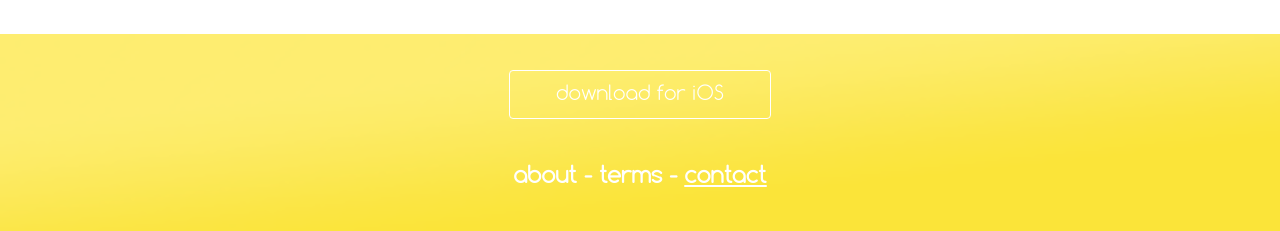
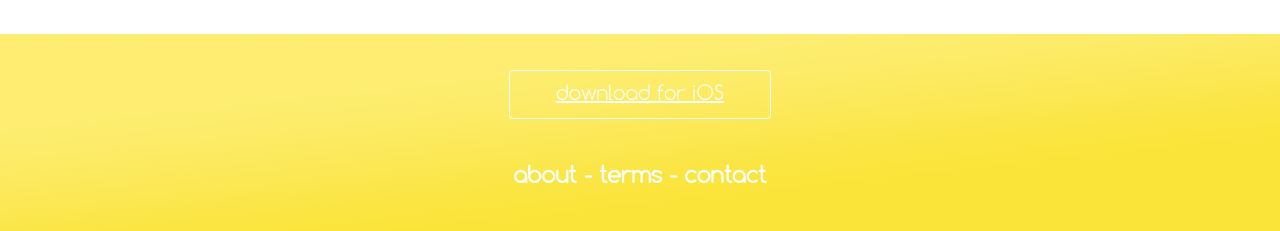
Before and after one commit to corynnedech/corynnedech.github.io, a plain HTML site: page index.html in a window 1280 px wide. In both pictures the pointer is over the link "download for iOS". Shown: the part 861-1092 px from the top of the page. Drawn offline with Linux system fonts and the light colour scheme.

Commit message:
Update stylesheet.css

```diff
--- a/stylesheet.css
+++ b/stylesheet.css
@@ -80,8 +80,9 @@ div{
 }
 a{
 	color:white;
+	text-decoration: none;
 }
 a:hover{
-	font-style:underline;
+	text-decoration: underline;
 }
 }
```
